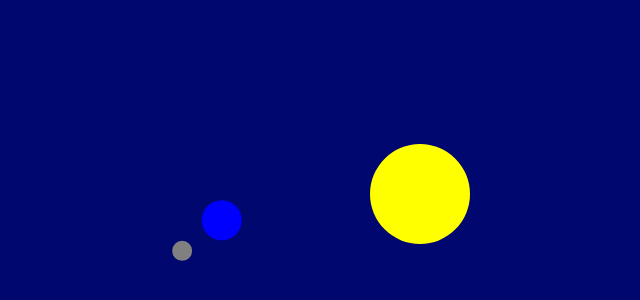
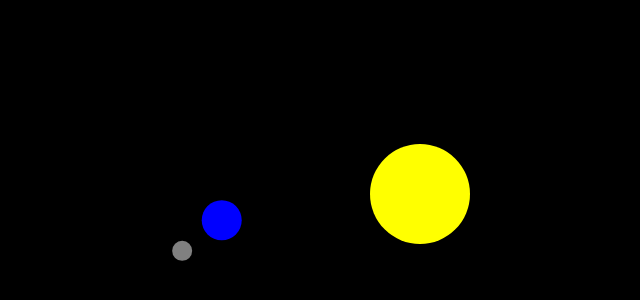
Before and after one commit to Indy907/earthm, a plain HTML site: page index.html in a window 1280 px wide. Shown: the part 206-506 px from the top of the page, without its empty margins (220-860 px from the left). Drawn offline with Linux system fonts and the light colour scheme.

Commit message:
Update index.html

```diff
--- a/index.html
+++ b/index.html
@@ -11,11 +11,11 @@
             align-items: center;
             height: 100vh;
             margin: 0;
-            background-color: galaxy;
+            background-color: black;
         }
         canvas {
             display: block;
-            background-color: #00076f;
+            background-color: #000;
         }
     </style>
 </head>
```
